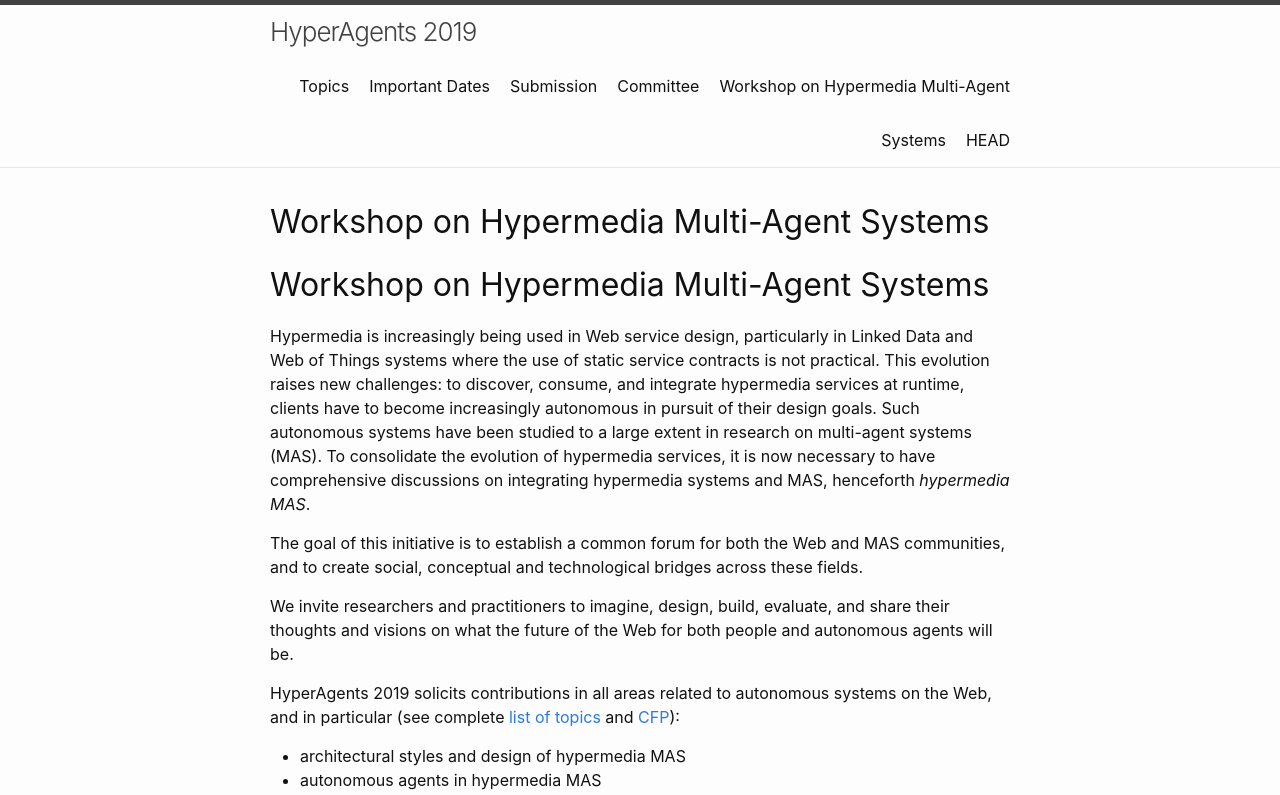
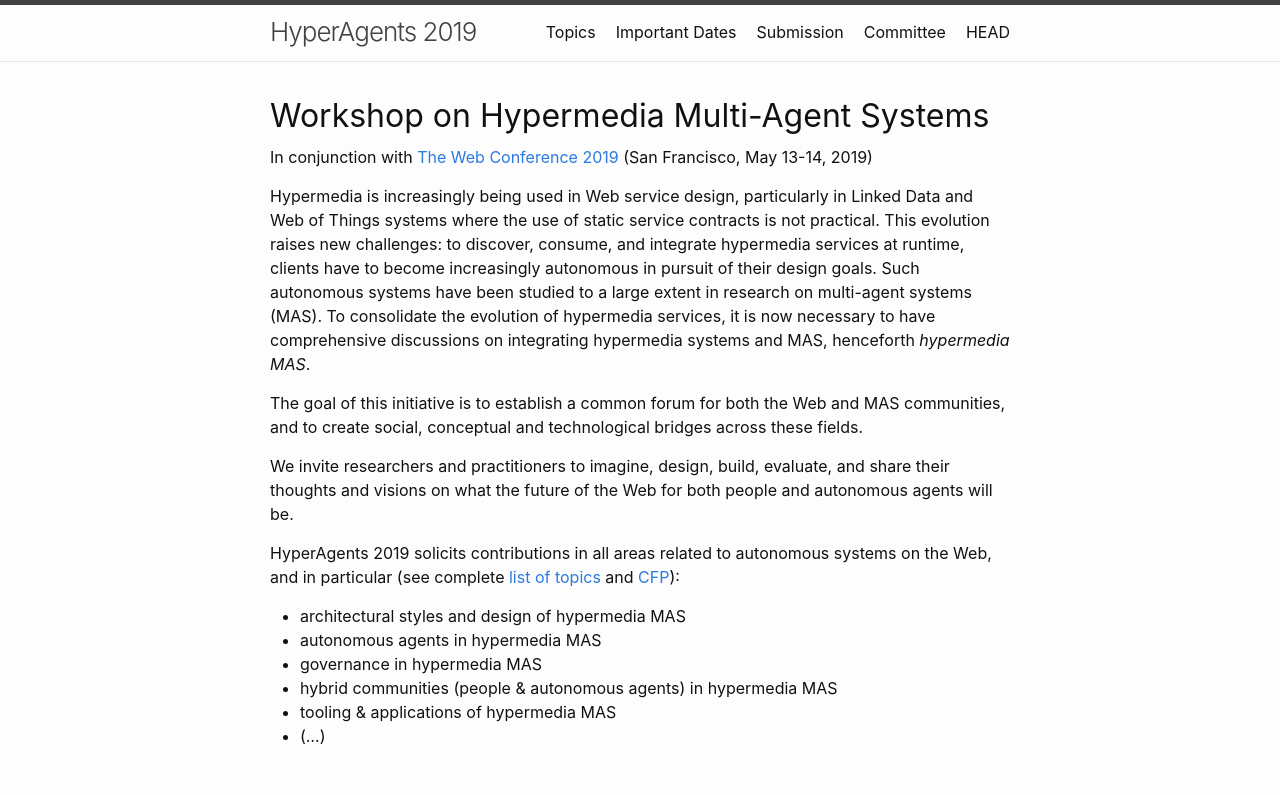
Before and after one commit to HyperAgents/twc2019.hyperagents.org, a Jekyll site: the page built from index.md, in a window 1280 px wide. Shown: the top 795 px of the page. Built offline with Jekyll 4.4.1, drawn with Linux system fonts in a browser that asks for light colours; our own code applies the rules of GitHub Pages for plain Markdown files.

```diff
--- a/_includes/header.html
+++ b/_includes/header.html
@@ -28,4 +28,8 @@
       </nav>
     {%- endif -%}
   </div>
+
+  <!-- <div class="wrapper">
+    in conjunction with <a href="https://www2019.thewebconf.org/">The Web Conference 2019</a>, San Francisco, California, USA, May 13-17, 2019
+  </div> -->
 </header>
--- a/index.md
+++ b/index.md
@@ -2,7 +2,11 @@
 #title: Workshop on Hypermedia Multi-Agent Systems
 layout: home
 ---
-# Workshop on Hypermedia Multi-Agent Systems
+<h1>Workshop on Hypermedia Multi-Agent Systems</h1>
+
+<div style="margin-top: -10px;">
+	<p>In conjunction with <a href="https://www2019.thewebconf.org/">The Web Conference 2019</a> (San Francisco, May 13-14, 2019)</p>
+</div>
 
 Hypermedia is increasingly being used in Web service design, particularly in Linked Data and Web of Things systems where the use of static service contracts is not practical. This evolution raises new challenges: to discover, consume, and integrate hypermedia services at runtime, clients have to become increasingly autonomous in pursuit of their design goals. Such autonomous systems have been studied to a large extent in research on multi-agent systems (MAS). To consolidate the evolution of hypermedia services, it is now necessary to have comprehensive discussions on integrating hypermedia systems and MAS, henceforth *hypermedia MAS*.
 
```
Also changed, not shown: 02_dates.md (+1 -1 lines), 03_submission.md (+5 -1 lines), 7 other files.
